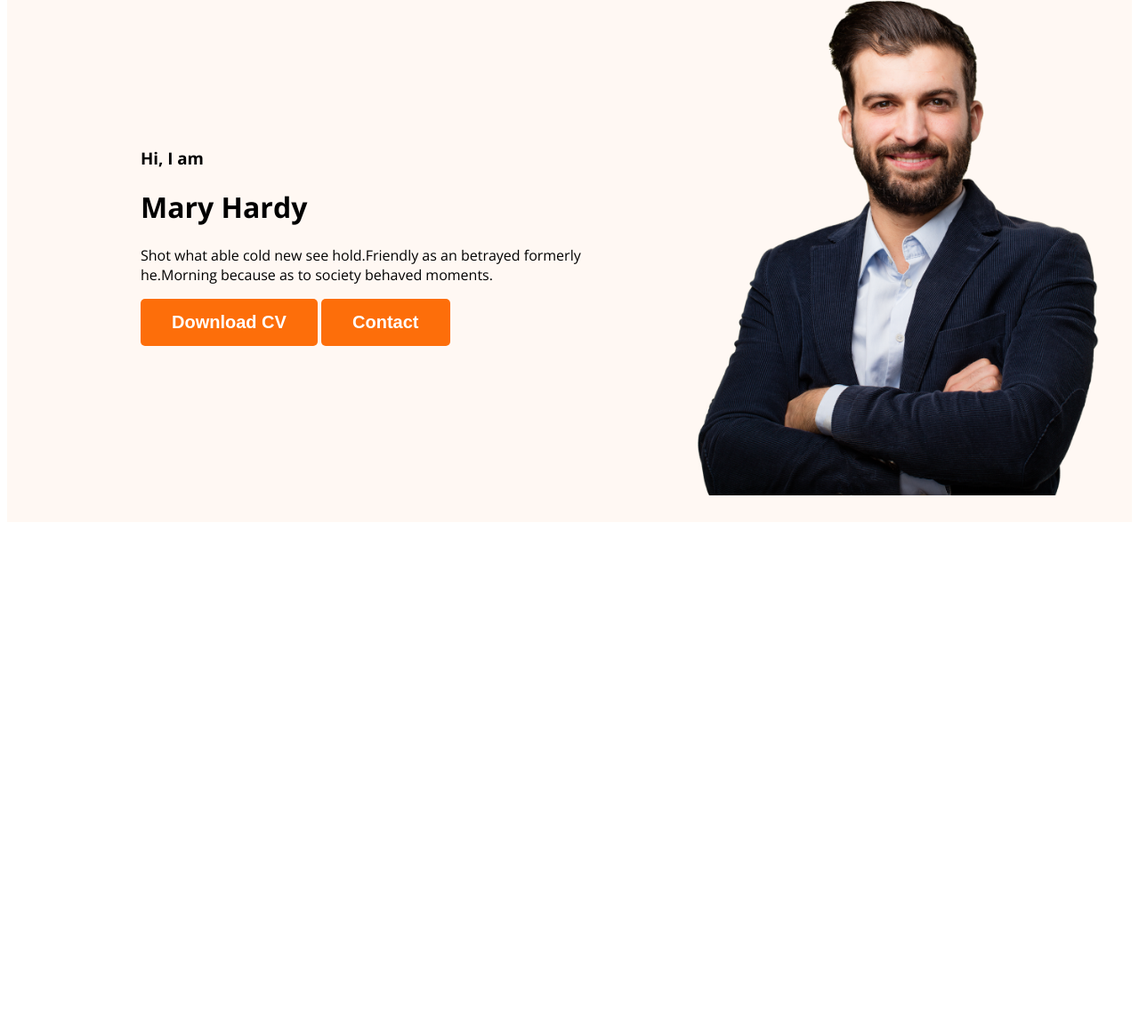
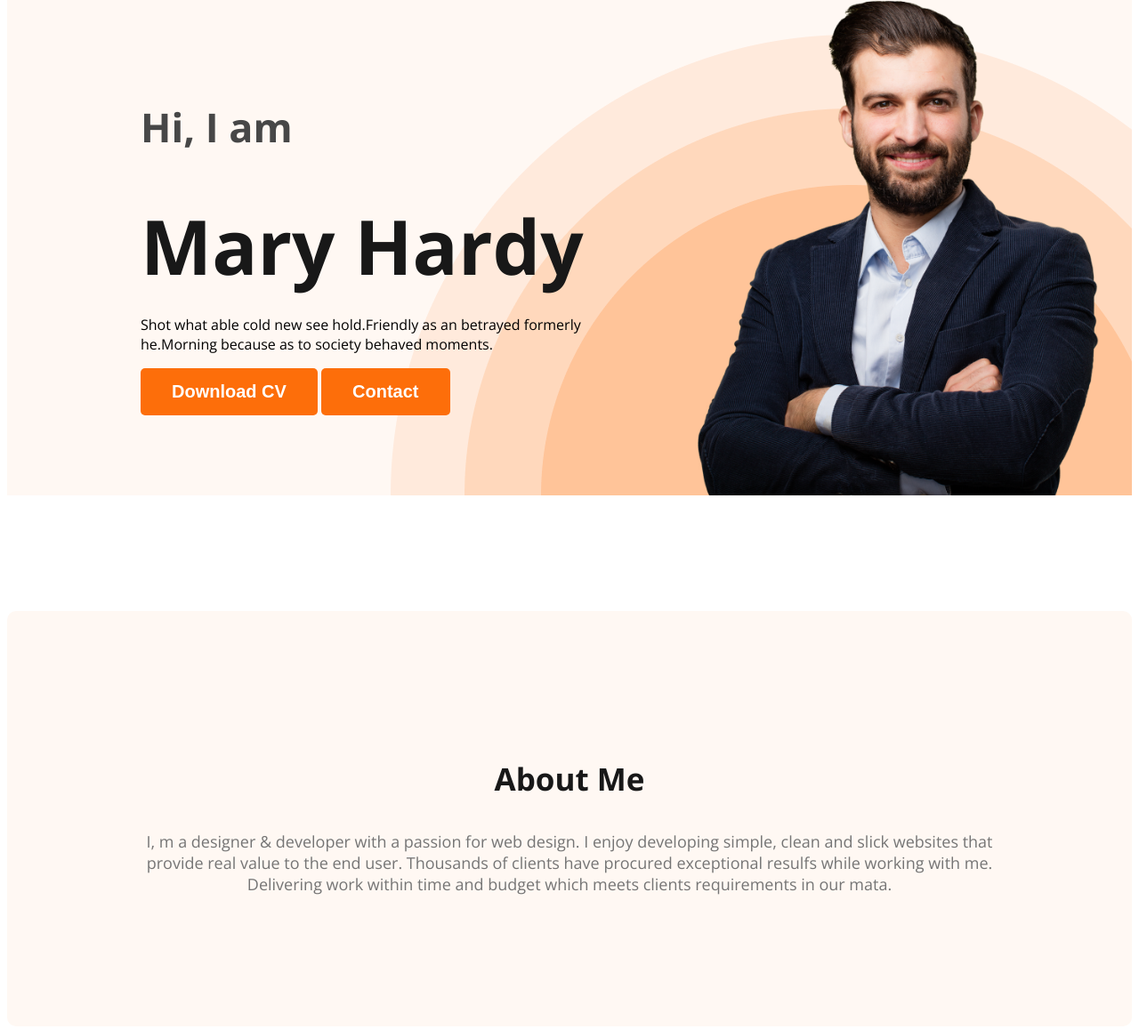
Before and after one commit to rafia2002/developer-portfolio, a plain HTML site: page index.html in a window 1280 px wide. Shown: the part 245-1402 px from the top of the page at 89% size. Before the commit the page ends 840 px from the top, so only its background shows below. Drawn offline with nearby package versions, Linux system fonts and the light colour scheme.

Commit message:
about section created

```diff
--- a/index.html
+++ b/index.html
@@ -32,7 +32,10 @@ betrayed formerly he.Morning because as to society
 
     </header>
     <main>
-
+      <section class="about">
+        <h3 class="section-tittle">About Me</h3>
+     <p class="section-description">I, m a designer & developer with a passion for web design. I enjoy developing simple, clean and slick websites that provide real value to the end user. Thousands of clients have procured exceptional resulfs while working with me. Delivering work within time and budget which meets clients requirements in our mata.</p>
+    </section>
     </main>
     <footer>
 
--- a/styles/portfolio.css
+++ b/styles/portfolio.css
@@ -12,6 +12,13 @@ body {
     font-size: 20px;
     /* font-style: normal; */
     font-weight: 700;
+}
+.section-tittle{
+    color: var(--dark-01, #181818);
+   text-align: center;
+   font-size: 35px;
+   font-weight: 700;
+
 }
 
 
@@ -53,16 +60,60 @@ nav a {
 /* header related style */
 .header{
     background-color: #fff8f3;
+    background-image: url('../images/header_bg.png');
+     background-repeat: no-repeat;
+     background-position: bottom right;
 
 }
 .bannar
 {
-    padding: 30px 30px 30px 150px;
+    padding: 30px 30px 0px 150px;
     display: flex;
     align-items: center;
+    justify-content: space-between;
+
 }
 .bannar .profile-picture{
 width: 500px;
+
+
 /* height: 676px;
 flex-shrink: 0; */
 }
+.banner-content
+{
+    max-width: 500px;
+}
+.banner-greeting{
+    color: var(--dark-02, #474747);
+    font-size: 45px;
+    font-weight: 600;
+     margin: bottom 0px;
+
+}
+.banner-title{
+    color: var(--dark-01, #181818);
+font-size: 85px;
+font-weight: 700;
+margin-top: 5px;
+margin-bottom: 20px;
+}
+/* main section style */
+
+
+
+/* about section style */
+
+.about{
+    border-radius: 10px;
+background: #FFF8F3;
+padding: 130px;
+margin: 130px 0px;
+
+}
+.section-description{
+    color: var(--dark-03, #757575);
+text-align: center;
+font-size: 18px;
+
+}
```
